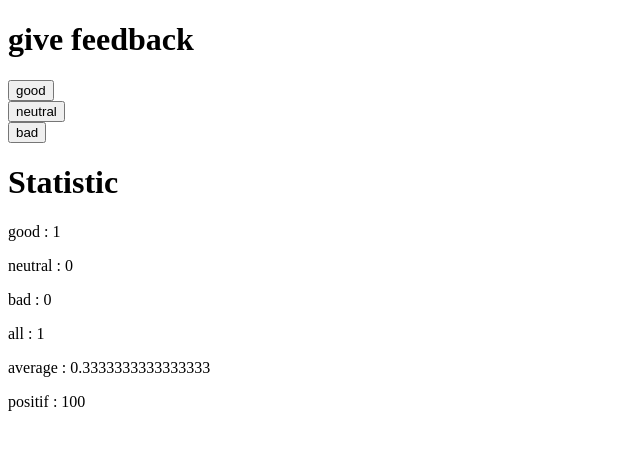
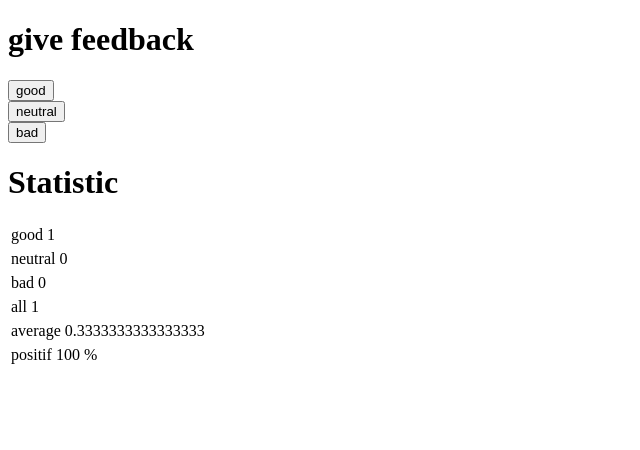
Before and after one commit to BangSyad2323/fullstack-helsinki, a React (Vite) app in the folder osa01/task1.6-1.14/: page / in a window 1280 px wide. Both pictures are taken after a click on the button "good". Shown: the top 450 px of the page, without its empty margins (0-640 px from the left). Built offline with nearby package versions, Linux system fonts and the light colour scheme.

Commit message:
task 1.11

```diff
--- a/osa01/task1.6-1.14/src/App.jsx
+++ b/osa01/task1.6-1.14/src/App.jsx
@@ -11,7 +11,12 @@ const Button = (props) => {
 const StatisticLine = (props) => {
   return (
     <div>
-      <p>{props.text} : {props.value}</p>
+      <table>
+        <tr>
+          <td>{props.text} </td>
+          <td>{props.value} {props.plus}</td>
+        </tr>
+      </table>
     </div>
   )
 }
@@ -31,7 +36,7 @@ const Statistic = (props) => {
       <StatisticLine text="bad" value={props.bad} />
       <StatisticLine text="all" value={props.all} />
       <StatisticLine text="average" value={props.average} />
-      <StatisticLine text="positif" value={props.positive} />
+      <StatisticLine text="positif" value={props.positive } plus="%" />
     </div>
   )
 }
```
